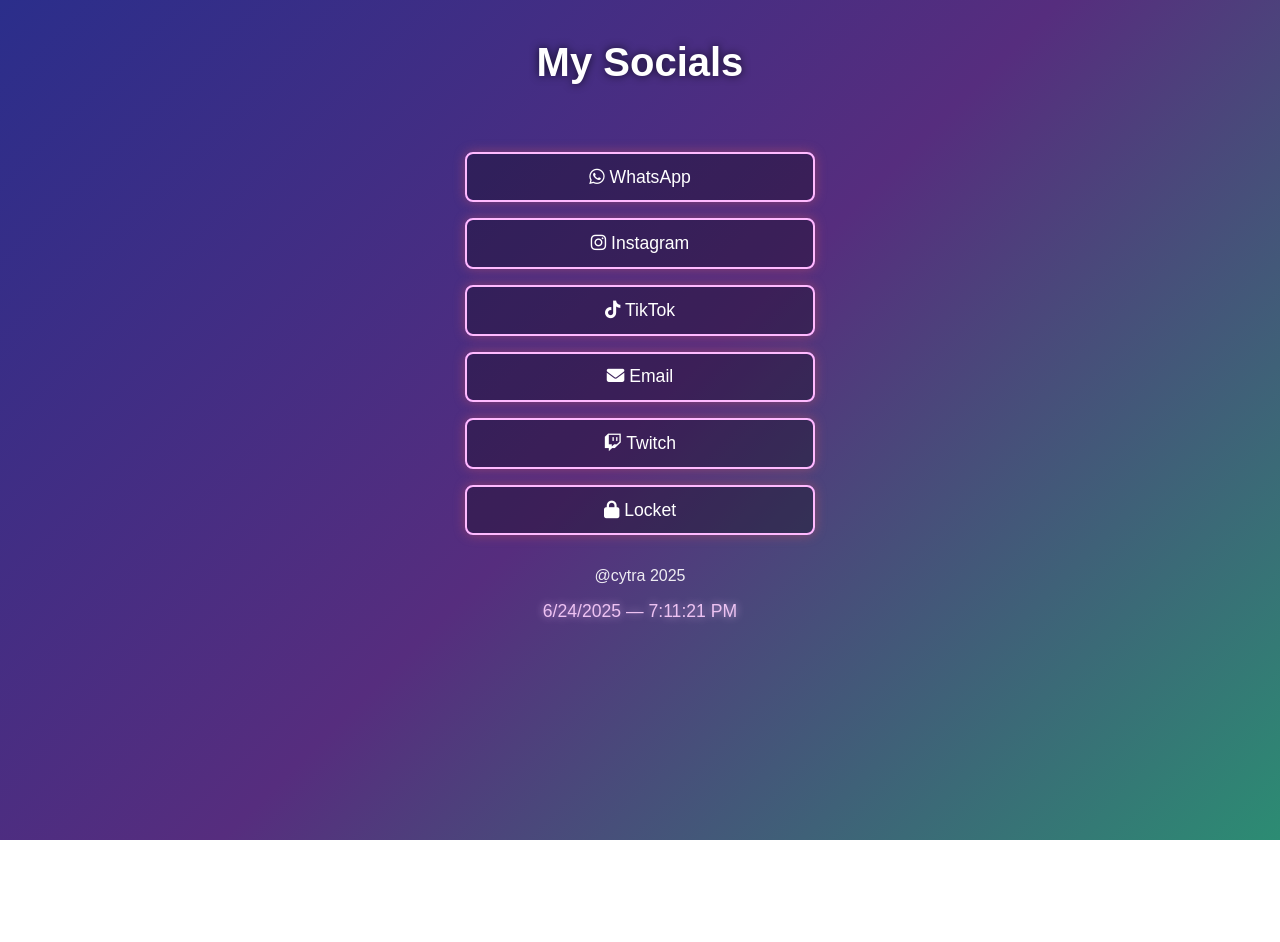
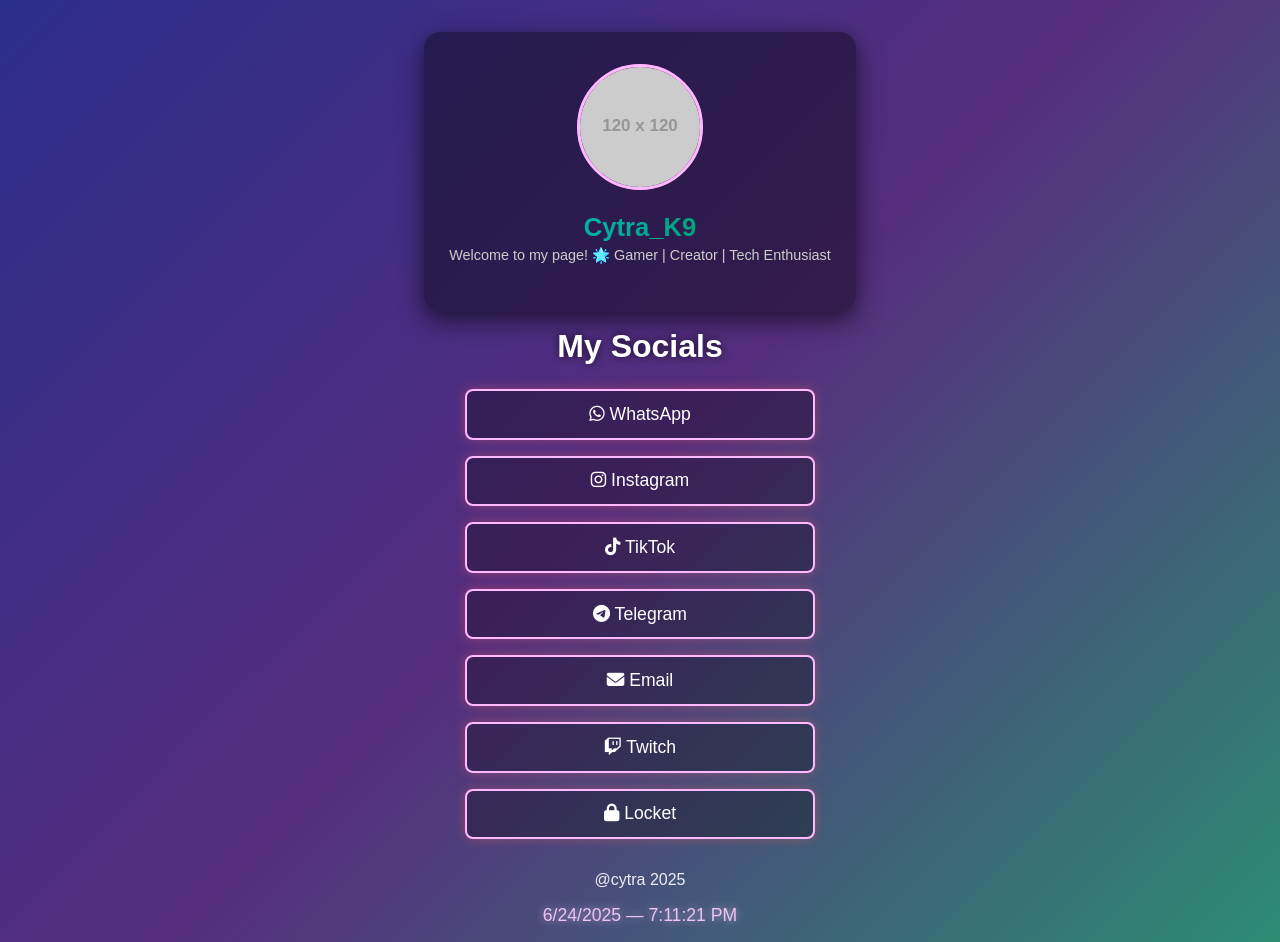
Before and after one commit to TaliaJudy/socialmedia, a plain HTML site: page index.html in a window 1280 px wide. Before the commit the page ends 840 px from the top, so only its background shows below. Drawn offline with Linux system fonts and the light colour scheme; placeholder pictures from the web are drawn by us.

Commit message:
Update index.html

```diff
--- a/index.html
+++ b/index.html
@@ -16,28 +16,66 @@
     text-align: center;
     overflow-x: hidden;
     animation: hueShift 12s linear infinite;
-    filter: hue-rotate(0deg);
   }
-
   @keyframes hueShift {
     0% { filter: hue-rotate(0deg); }
     100% { filter: hue-rotate(360deg); }
   }
 
+  .profile-card {
+    background: rgba(0,0,0,0.4);
+    border-radius: 1rem;
+    padding: 2rem 1rem;
+    width: 90%;
+    max-width: 400px;
+    margin: 2rem auto 1rem;
+    box-shadow: 0 8px 24px rgba(0,0,0,0.6);
+  }
+  .profile-card img {
+    border-radius: 50%;
+    border: 3px solid #6efcc3;
+    width: 120px;
+    height: 120px;
+    object-fit: cover;
+    margin-bottom: 1rem;
+    transition: transform 0.3s;
+  }
+  .profile-card img:hover {
+    transform: scale(1.1) rotate(5deg);
+  }
+  .profile-card h2 {
+    background: linear-gradient(90deg, #ff8a00, #e52e71, #8a2ee5, #00c2ff);
+    background-size: 400% 400%;
+    -webkit-background-clip: text;
+    -webkit-text-fill-color: transparent;
+    animation: gradientShift 5s ease infinite;
+    margin: 0.2rem 0;
+    font-size: 1.6rem;
+  }
+  @keyframes gradientShift {
+    0% { background-position: 0% 50%; }
+    50% { background-position: 100% 50%; }
+    100% { background-position: 0% 50%; }
+  }
+  .profile-card p {
+    color: #ccc;
+    font-size: 0.9rem;
+    margin: 0.3rem 0 1rem;
+  }
+
   h1 {
-    margin-top: 40px;
-    font-size: 2.5rem;
+    font-size: 2rem;
     text-shadow: 0 0 8px rgba(0,0,0,0.7);
+    margin: 1rem 0;
   }
 
   .links {
-    padding-top: 40px;
+    padding-top: 0.5rem;
     display: flex;
     flex-direction: column;
     align-items: center;
     gap: 1rem;
   }
-
   .link {
     width: 90%;
     max-width: 320px;
@@ -48,14 +86,13 @@
     color: white;
     font-size: 1.1rem;
     text-decoration: none;
-    box-shadow: 0 0 12px rgba(46, 139, 212, 0.4);
+    box-shadow: 0 0 12px rgba(46,139,212,0.4);
     transition: background 0.3s, transform 0.3s, box-shadow 0.3s;
   }
-
   .link:hover {
     background: rgba(0,0,0,0.5);
     transform: scale(1.05);
-    box-shadow: 0 0 20px rgba(102, 255, 208, 0.8);
+    box-shadow: 0 0 20px rgba(102,255,208,0.8);
   }
 
   footer {
@@ -63,12 +100,17 @@
     opacity: 0.9;
     padding-bottom: 1rem;
   }
-
   #clock {
     font-size: 1.1rem;
     margin-top: 0.5rem;
     color: #9dffe6;
-    text-shadow: 0 0 8px rgba(157, 255, 230, 0.7);
+    text-shadow: 0 0 8px rgba(157,255,230,0.7);
+  }
+
+  @media (max-width: 500px) {
+    .profile-card { padding: 1rem; }
+    .link { font-size: 1rem; }
+    h1 { font-size: 1.8rem; }
   }
 </style>
 </head>
@@ -76,12 +118,18 @@
 
 <audio id="welcomeAudio" src="PTT-20250624-WA0000.m4a" preload="auto"></audio>
 
+<div class="profile-card">
+  <img src="https://via.placeholder.com/120" alt="Your Avatar" />
+  <h2>Cytra_K9</h2>
+  <p>Welcome to my page! 🌟 Gamer | Creator | Tech Enthusiast</p>
+</div>
+
 <h1>My Socials</h1>
-
 <div class="links">
   <a href="https://wa.link/ud1era" class="link"><i class="fab fa-whatsapp"></i> WhatsApp</a>
   <a href="https://ig.me/m/cytra_k9" class="link"><i class="fab fa-instagram"></i> Instagram</a>
   <a href="https://www.tiktok.com/@cytra_k9" class="link"><i class="fab fa-tiktok"></i> TikTok</a>
+  <a href="https://t.me/Cytra_k" class="link"><i class="fab fa-telegram"></i> Telegram</a>
   <a href="mailto:jackwaikwa1@gmail.com" class="link"><i class="fas fa-envelope"></i> Email</a>
   <a href="https://www.twitch.tv/cytra_k9" class="link"><i class="fab fa-twitch"></i> Twitch</a>
   <a href="https://locket.cam/cytra_k9" class="link"><i class="fas fa-lock"></i> Locket</a>
@@ -103,11 +151,7 @@
     const welcome = document.getElementById('welcomeAudio');
     setTimeout(() => {
       welcome.play().catch(() => {
-        document.body.addEventListener(
-          'click',
-          () => welcome.play({ once: true }),
-          { once: true }
-        );
+        document.body.addEventListener('click', () => welcome.play({ once: true }), { once: true });
       });
     }, 500);
   });
```
